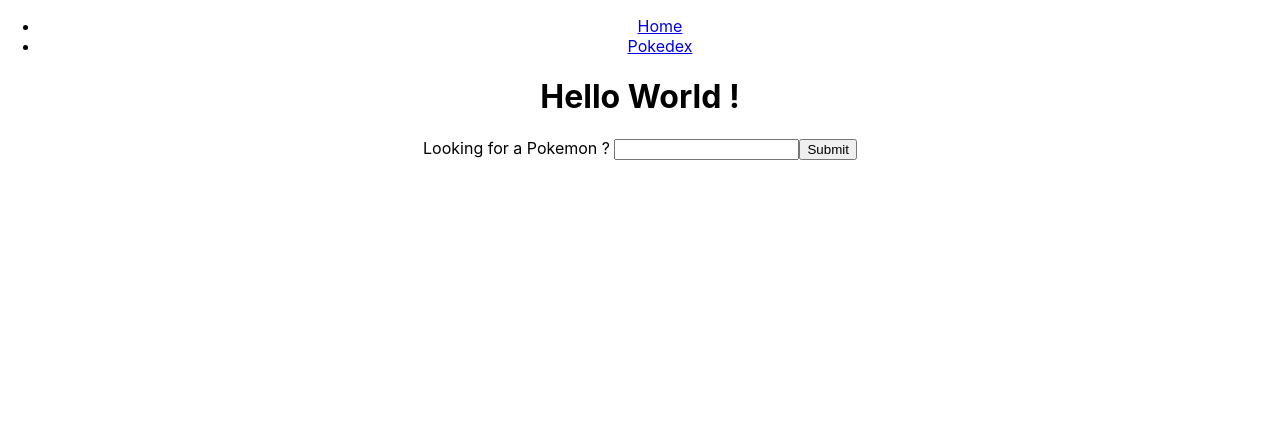
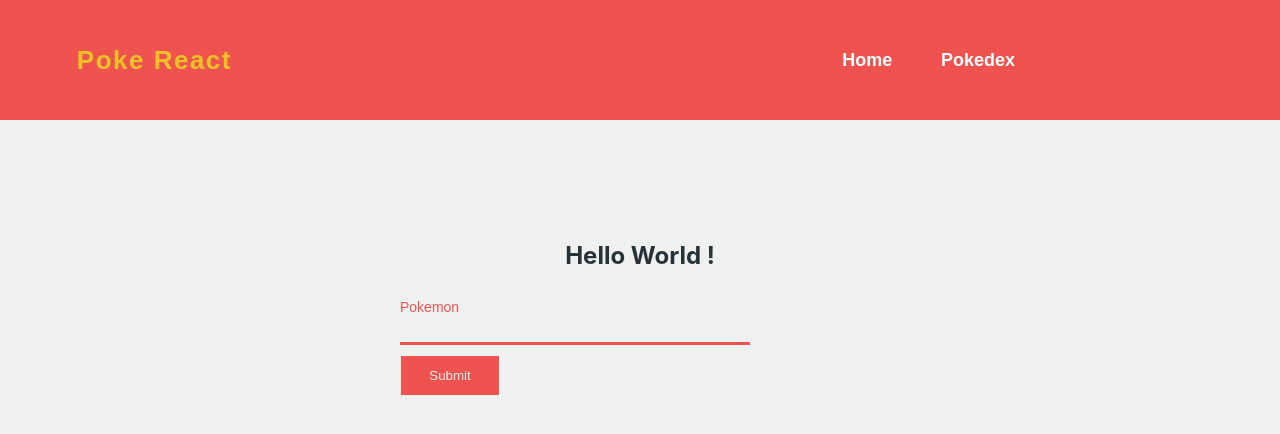
Before and after one commit to Ahkalamiammiam/reactjs-pokedex, a React (Create React App) app in the folder my_pokedex_app/: page /pokedex in a window 1280 px wide. Shown: the top 434 px of the page. Built offline with nearby package versions, Linux system fonts and the light colour scheme.

Commit message:
Add Styles component & Sass design

```diff
--- a/my_pokedex_app/package.json
+++ b/my_pokedex_app/package.json
@@ -3,6 +3,7 @@
   "version": "0.1.0",
   "private": true,
   "dependencies": {
+    "node-sass": "^4.13.0",
     "react": "^16.11.0",
     "react-dom": "^16.11.0",
     "react-router-dom": "^5.1.2",
--- a/my_pokedex_app/src/App.css
+++ /dev/null
@@ -1,3 +0,0 @@
-.App {
-  text-align: center;
-}
--- a/my_pokedex_app/src/App.js
+++ b/my_pokedex_app/src/App.js
@@ -1,6 +1,6 @@
 import React, { Component } from 'react';
 import { BrowserRouter, Link, Route, Switch } from 'react-router-dom';
-import './App.css';
+import './App.scss';
 
 // Pages
 import Pokedex from './pages/Pokedex';
@@ -11,17 +11,31 @@ class App extends Component {
     return (
       <BrowserRouter>
         <div className="App">
+          <header>
+            <section className="navbar">
+              <div className="logo">
+                <h1>Poke React</h1>
+              </div>
+
               <nav>
                 <ul>
                   <li><Link to='/'>Home</Link></li>
                   <li><Link to='/pokedex'>Pokedex</Link></li>
                 </ul>
               </nav>
+            </section>
+          </header>
 
+          <div className="homeBloc"></div>
+            <div className="homePage">
               <Switch>
-            <Route exact path='/'>Home</Route>
+                <Route exact path='/'>
+                  <p>Bienvenue sur le Pokédex de la PokeApi !</p><br/>
+                  <p>Vous trouverez toutes les informations relatives aux 151 Pokémons</p>
+                </Route>
                 <Route path='/pokedex'><Pokedex /></Route>
               </Switch>
+            </div>
           </div>
       </BrowserRouter>
     );
--- /dev/null
+++ b/my_pokedex_app/src/App.scss
@@ -0,0 +1,104 @@
+$header : #EF5350;
+$logo : #EEC125;
+$link : white;
+$background : #EFF1F0;
+
+* {
+  padding: 0;
+  margin: 0;
+}
+
+// TYPOS
+
+h1 {
+  font-family: 'Montserrat', sans-serif;
+  font-size: 26px;
+  margin: 0px;
+  color: $logo;
+}
+
+li {
+  list-style: none;
+}
+
+a {
+  text-decoration: none;
+}
+
+header {
+  height: 15vh;
+  width: 100%;
+  display: flex;
+  flex-direction: column;
+  background-color: $header;
+
+  .navbar {
+    height: inherit;
+    width: 100%;
+
+    display: flex;
+    justify-content: space-between;
+  }
+
+  .logo {
+    margin-left: 6%;
+    display: flex;
+    justify-content: center;
+    align-items: center;
+    flex-direction: column;
+
+    h1 {
+      letter-spacing: 1.5px;
+    }
+  }
+
+  nav {
+    font-family: 'Montserrat', sans-serif;
+    font-weight: 500;
+    font-size: 18px;
+
+    width: 38%;
+    height: inherit;
+
+    ul {
+      height: inherit;
+      padding: 0px;
+      margin: 0px;
+
+      display: flex;
+      flex-direction: row;
+      align-items: center;
+
+      li {
+        margin-left: 10%;
+
+        a {
+          font-weight: 600;
+          color: $link;
+        }
+      }
+    }
+  }
+}
+
+.homeBloc {
+  height: 10vh;
+  width: 100%;
+  background-color: $background;
+}
+
+.homePage {
+  height: 75vh;
+  width: 100%;
+  background-color: $background;
+
+  p {
+    font-family: 'Montserrat', sans-serif;
+    font-size: 22px;
+    font-weight: 500;
+    color: #263238;
+    line-height: 50px;
+    display: flex;
+    justify-content: center;
+  }
+}
--- a/my_pokedex_app/src/components/Filtre.js
+++ b/my_pokedex_app/src/components/Filtre.js
@@ -1,13 +1,18 @@
 import React from 'react';
+import '../components/styles/Filtre.scss';
 
 const Filtre = ({ handleSubmit, value }) => (
     <>
-        <form onSubmit={handleSubmit}>
-            <label htmlFor="filter">Looking for a Pokemon ? </label>
-            <input id="" name="filter" type="text" />
-            <input type="submit" value="Submit" />
-        </form>
+        <div className="formContainer">
+            <form onSubmit={handleSubmit}>
+                <input name="filter" type="text" />
+                <label htmlFor="filter" className="labelName">
+                    <span className="contentName">Pokemon</span>
+                </label>
+                <input type="submit" value="Submit" />
+            </form>
         <p>{value}</p>
+        </div>
     </>
 );
 
--- /dev/null
+++ b/my_pokedex_app/src/components/styles/Filtre.scss
@@ -0,0 +1,83 @@
+.formContainer {
+    width: 50%;
+    height: 50px;
+    display: flex;
+    align-items: center;
+    justify-content: space-around;
+    flex-direction: row;
+
+    form {
+        width: 50%;
+        height: 50px;
+        /* overflow: hidden; */
+        position: relative;
+
+        input[type="text"] {
+            width: 350px;
+            height: 60%;
+            color: #263238;
+            background-color: #EFF1F0;
+            padding-top: 20px;
+            border: none;
+            outline: none;
+        }
+
+        label {
+            position: absolute;
+            bottom: 0px;
+            left: 0%;
+            height: 100%;
+            width: 350px;
+            pointer-events: none;
+            border-bottom: 1px solid #263238;
+        }
+
+        label::after {
+            content:"";
+            position: absolute;
+            left: 0px;
+            bottom: -1px;
+            height: 100%;
+            width: 100%;
+            border-bottom: 3px solid #EF5350;
+            transform: translateX(-100%);
+            transition: transform 0.3s ease;
+        }
+
+        .contentName {
+            font-family: 'Montserrat', sans-serif;
+            position: absolute;
+            bottom: 5px;transition: all 0.3s ease;
+            left: 0px;
+
+        }
+
+        input:focus + .labelName .contentName, input:valid + .labelName .contentName {
+            transform: translateY(-150%);
+            font-size: 14px;
+            color: #EF5350;
+        }
+
+        input:focus + .labelName::after, input:valid + .labelName::after {
+            transform: translateX(0%);
+        }
+    }
+
+    input[type="submit"] {
+        padding: 12px;
+        width: 100px;
+        margin-top: 10px;
+        border: 1px solid #EFF1F0;
+        background-color: #EF5350;
+        color: #EFF1F0;
+        cursor: pointer;
+        transition: all 0.3s ease;
+    }
+
+    input[type="submit"]:hover {
+        border: 1px solid #EF5350;
+        background-color: #EFF1F0;
+        color: #EF5350;
+        position: relative;
+    }
+}
--- /dev/null
+++ b/my_pokedex_app/src/components/styles/Pokedex.scss
@@ -0,0 +1,16 @@
+.pokedexContainer {
+    display: flex;
+    justify-content: center;
+    align-items: center;
+    flex-direction: column;
+    width: 100%;
+    height: 20vh;
+
+    .Pokedex {
+        margin: 25px;
+
+        h2 {
+        color: #263238;
+        }
+    }
+}
--- a/my_pokedex_app/src/pages/Pokedex.js
+++ b/my_pokedex_app/src/pages/Pokedex.js
@@ -1,4 +1,5 @@
 import React, { Component } from 'react';
+import '../components/styles/Pokedex.scss';
 
 // Components
 import Filtre from '../components/Filtre';
@@ -6,19 +7,19 @@ import Filtre from '../components/Filtre';
 class Pokedex extends Component {
     state = {
         value: '',
-        api: []
+        api: [],
     };
 
     handleSubmit = async (ev) => {
+        const { value } = ev.currentTarget.filter;
         ev.preventDefault();
-        const { value } = ev.currentTarget.filter;
         console.log(new FormData(ev.currentTarget).get('filter'));
 
         try {
 
-        const response = await fetch(`https://pokeapi.co/api/v2/pokemon?limit=151`);
+        const response = await fetch(`http://pokeapi.co/api/v2/pokemon?limit=151`);
         const data = await response.json();
-        this.setState({ api: data });
+        this.setState({ api: data, value });
         console.log(this.state.api);
 
         } catch (err) {
@@ -29,13 +30,14 @@ class Pokedex extends Component {
     }
 
     render() {
-        const { data } = this.state;
+        const { api } = this.state;
 
         return(
-            <div className="App">
-                <h1>Hello World !</h1>
-                <Filtre value={this.state.value} handleSubmit={this.handleSubmit} />
-                {<p>{data}</p>}
+            <div className="pokedexContainer">
+                <div className="Pokedex">
+                    <h2>Hello World !</h2>
+                </div>
+                    <Filtre value={this.state.value} handleSubmit={this.handleSubmit} />
             </div>
         );
     }
```
Also changed, not shown: 1 other file (tests, documents, lock files or other folders). Lines whose indentation alone changed are shown as unchanged.
